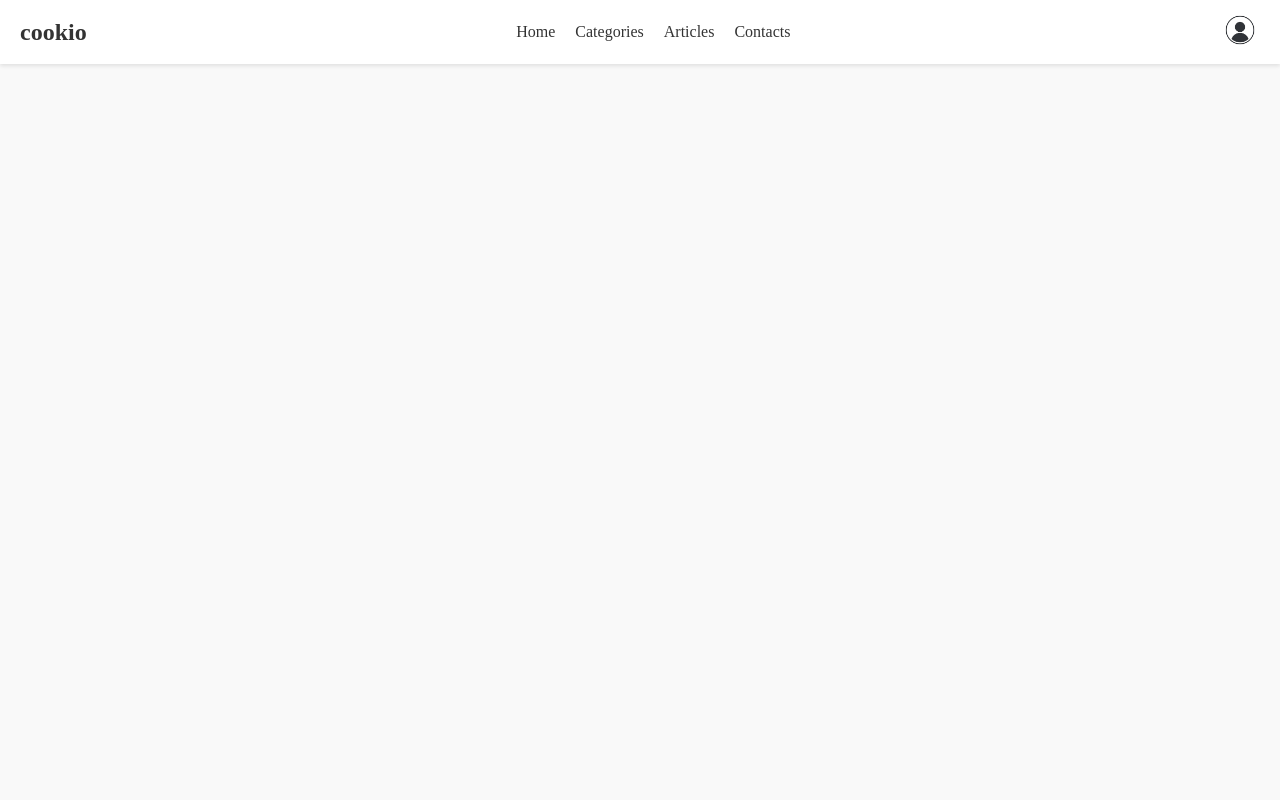
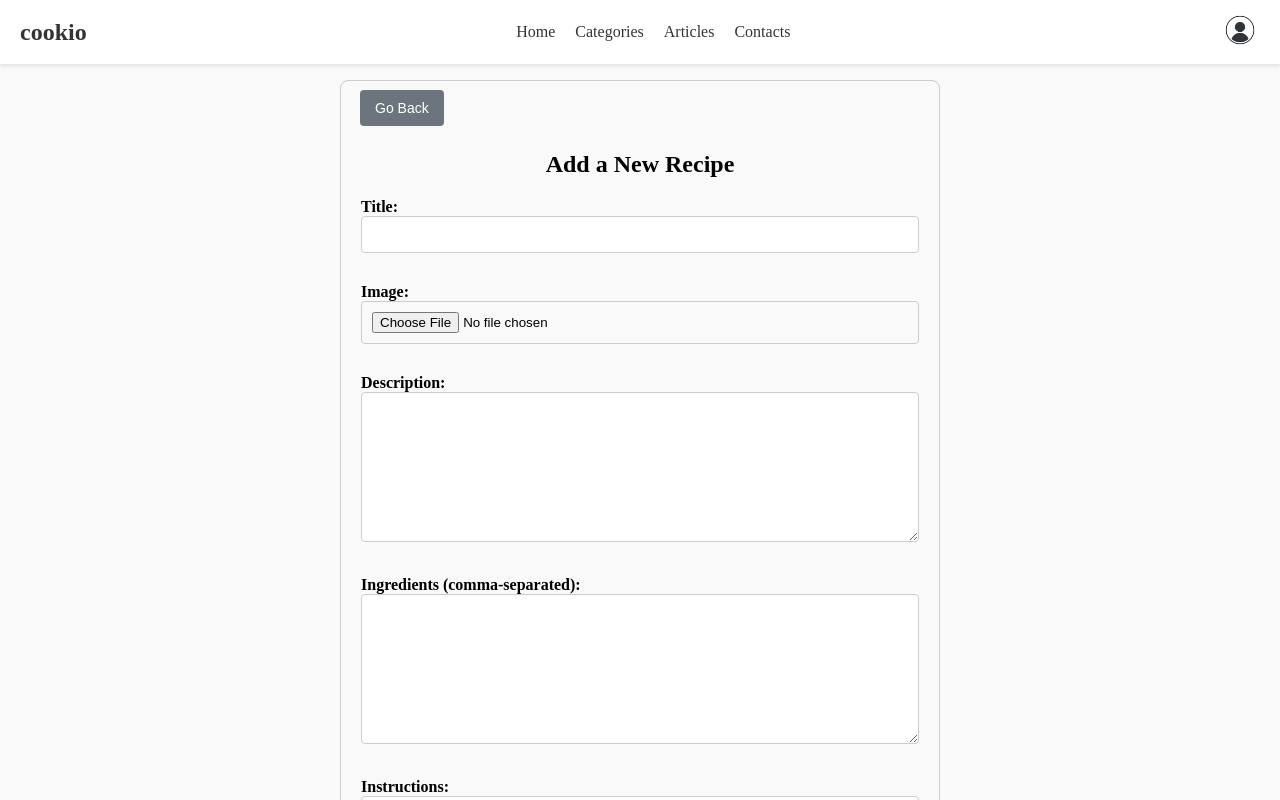
Before and after one commit to Denozou/Cookio, a React (Vite) app: page /addrecipe in a window 1280 px wide. Shown: the top 800 px of the page. Built offline with nearby package versions, Linux system fonts and the light colour scheme.

Commit message:
Add Recipe page + routing

```diff
--- a/src/App.jsx
+++ b/src/App.jsx
@@ -11,6 +11,7 @@ import UserProfile from './components/UserProfile';
 import SearchPage from './components/SearchPage';
 import CategoryPage from './components/CategoryPage';
 import ContactPage from './components/ContactPage';
+import AddRecipe from './components/AddRecipe';
 function App() {
 
   return (
@@ -34,6 +35,7 @@ function App() {
         <Route path="/search" element={<SearchPage />} />
         <Route path="/categories" element={<CategoryPage />} />
         <Route path="/contacts" element={<ContactPage />} />
+        <Route path="/addrecipe" element={<AddRecipe />} />
       </Routes>
     </div>
   </Router>
--- a/src/components/AddRecipe.css
+++ b/src/components/AddRecipe.css
@@ -1,9 +1,46 @@
+
+.add-recipe-container {
+    position: relative;
+    padding-top: 60px; /* Space for the header */
+    max-width: 600px;
+    margin: 0 auto;
+}
+
+.go-back-button {
+    position: absolute;
+    top: 90px; /* Adjust this value to position below the header */
+    left: 20px;
+    padding: 10px 15px;
+    background-color: #6c757d;
+    color: white;
+    border: none;
+    border-radius: 4px;
+    cursor: pointer;
+    font-size: 14px;
+    z-index: 10; /* Ensure it's above other elements */
+}
+
+.go-back-button:hover {
+    background-color: #5a6268;
+}
+
 .add-recipe {
+    padding: 20px;
+    max-width: 600px;
+    border: 1px solid #ccc;
+    border-radius: 8px;
+    background-color: #f9f9f9;
+}
+
+
+.add-recipe {
+    padding-top: 70px;
     margin: 20px auto;
     padding: 20px;
     max-width: 600px;
     border: 1px solid #ccc;
     border-radius: 8px;
+    padding-top: 70px;
     background-color: #f9f9f9;
 }
 
@@ -47,5 +84,5 @@
 .add-recipe p {
     text-align: center;
     font-size: 14px;
-    color: green;
+    color: #007bff;
 }
--- a/src/components/AddRecipe.tsx
+++ b/src/components/AddRecipe.tsx
@@ -1,17 +1,32 @@
 import React, { useState } from "react";
 import axios from "axios";
+import { useNavigate } from "react-router-dom";
 import "./AddRecipe.css";
 
 const AddRecipe = ({ userId }) => {
+    //всі поля форми для додавання рецепту
     const [title, setTitle] = useState("");
     const [description, setDescription] = useState("");
     const [ingredients, setIngredients] = useState("");
     const [instructions, setInstructions] = useState("");
+    const [image, setImage] = useState(null);
     const [message, setMessage] = useState("");
 
-    const handleSubmit = async (e) => {
+    const navigate = useNavigate();
+    const handleGoBack = () => {
+        navigate(-1); //повертаємося на попередню сторінку
+    };
+    //для додавання картинки
+    const handleImageChange = (e) => {
+        if (e.target.files && e.target.files[0]) {
+            setImage(e.target.files[0]);
+        }
+    };
+
+    //додавання рецепту
+    const handleSubmit = async (e) => {//e = event
         e.preventDefault();
-        try {
+        try {//відправляємо те, що вписав юзер до бекенду
             const response = await axios.post("http://localhost:8080/api/recipes", {
                 userId,
                 title,
@@ -20,6 +35,7 @@ const AddRecipe = ({ userId }) => {
                 instructions,
             });
             setMessage("Recipe added successfully!");
+            //очищаємо поля вводу тексту
             setTitle("");
             setDescription("");
             setIngredients("");
@@ -31,8 +47,12 @@ const AddRecipe = ({ userId }) => {
     };
 
     return (
+
+        <div className="add-recipe-container">
+        <button onClick={handleGoBack} className="go-back-button">Go Back</button>
             <div className="add-recipe">
                 <h2>Add a New Recipe</h2>
+
                 <form onSubmit={handleSubmit}>
                     <label>
                         Title:
@@ -41,6 +61,14 @@ const AddRecipe = ({ userId }) => {
                             value={title}
                             onChange={(e) => setTitle(e.target.value)}
                             required
+                        />
+                    </label>
+                    <label>
+                        Image:
+                        <input
+                            type="file"
+                            onChange={handleImageChange}
+                            accept="image/*"
                         />
                     </label>
                     <label>
@@ -71,6 +99,7 @@ const AddRecipe = ({ userId }) => {
                 </form>
                 {message && <p>{message}</p>}
             </div>
+        </div>
     );
 };
 
--- a/src/components/DishDetail.jsx
+++ b/src/components/DishDetail.jsx
@@ -4,7 +4,7 @@ import { useParams, useNavigate } from 'react-router-dom';
 import SpaghettiCarbonara from '../assets/carbonara.jpg';
 import ChickenTikkaMasala from '../assets/Chicken-Tikka-Masala.jpg';
 import AssortedSushiPlatter from '../assets/Assorted-Sushi-Platter.jpg';
-
+//замінити на запит з бекенду
 const dishes = [
     {
       id: 'spaghetti-carbonara',
@@ -98,7 +98,7 @@ export default function DishDetail() {
     const { id } = useParams();
     const navigate = useNavigate();
 
-    const dish = dishes.find((dish) => dish.id === id);
+    const dish = dishes.find((dish) => dish.id === id);//не змінювати на запит з беку
 
     if (!dish) {
       return (
--- a/src/components/UserProfile.css
+++ b/src/components/UserProfile.css
@@ -49,6 +49,8 @@
     border: 1px solid #ccc;
     border-radius: 4px;
   }
+
+
 
   textarea {
     resize: none;
--- a/src/components/UserProfile.tsx
+++ b/src/components/UserProfile.tsx
@@ -1,5 +1,6 @@
 import React, { useState } from "react";
 import "./UserProfile.css";
+import { useNavigate } from 'react-router-dom';
 import AddRecipe from "./AddRecipe";
 
 
@@ -18,9 +19,12 @@ const UserProfile = () => {
     ],
   });
 
+  const navigate = useNavigate();
   const [isEditing, setIsEditing] = useState(false);
   const [newProfilePic, setNewProfilePic] = useState<File | null>(null);
-
+  const handleAddRecipeClick = () => {
+    navigate('/addrecipe');
+  };
   const handleInputChange = (e: React.ChangeEvent<HTMLInputElement | HTMLTextAreaElement>) => {
     const { name, value } = e.target;
     setUser((prevUser) => ({
@@ -102,6 +106,9 @@ const UserProfile = () => {
             />
           )}
         </div>
+        <button onClick={handleAddRecipeClick} className="add-recipe-button">
+          Add New Recipe
+        </button>
         <div className="profile-actions">
           {isEditing ? (
             <>
```
Lines whose indentation alone changed are shown as unchanged.
